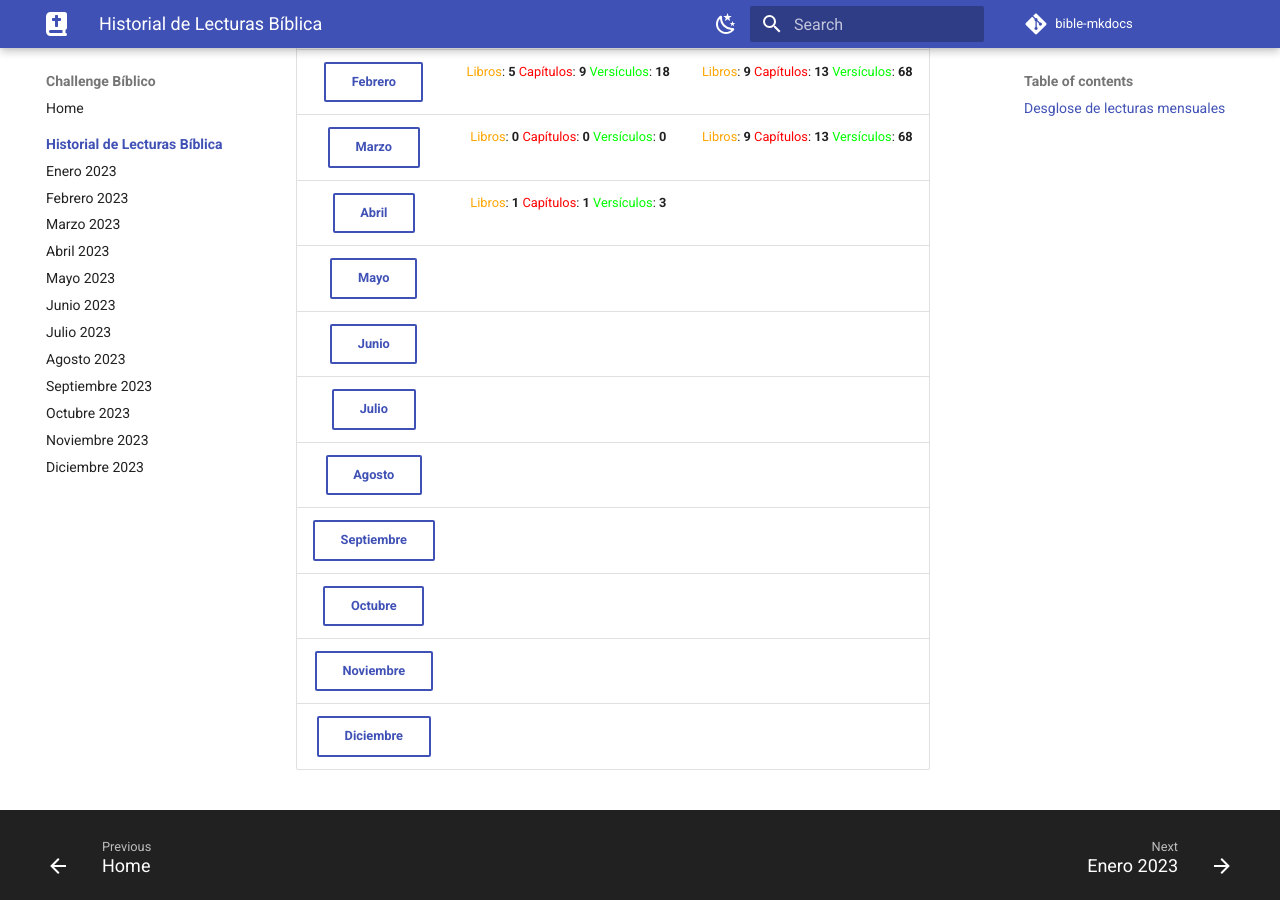
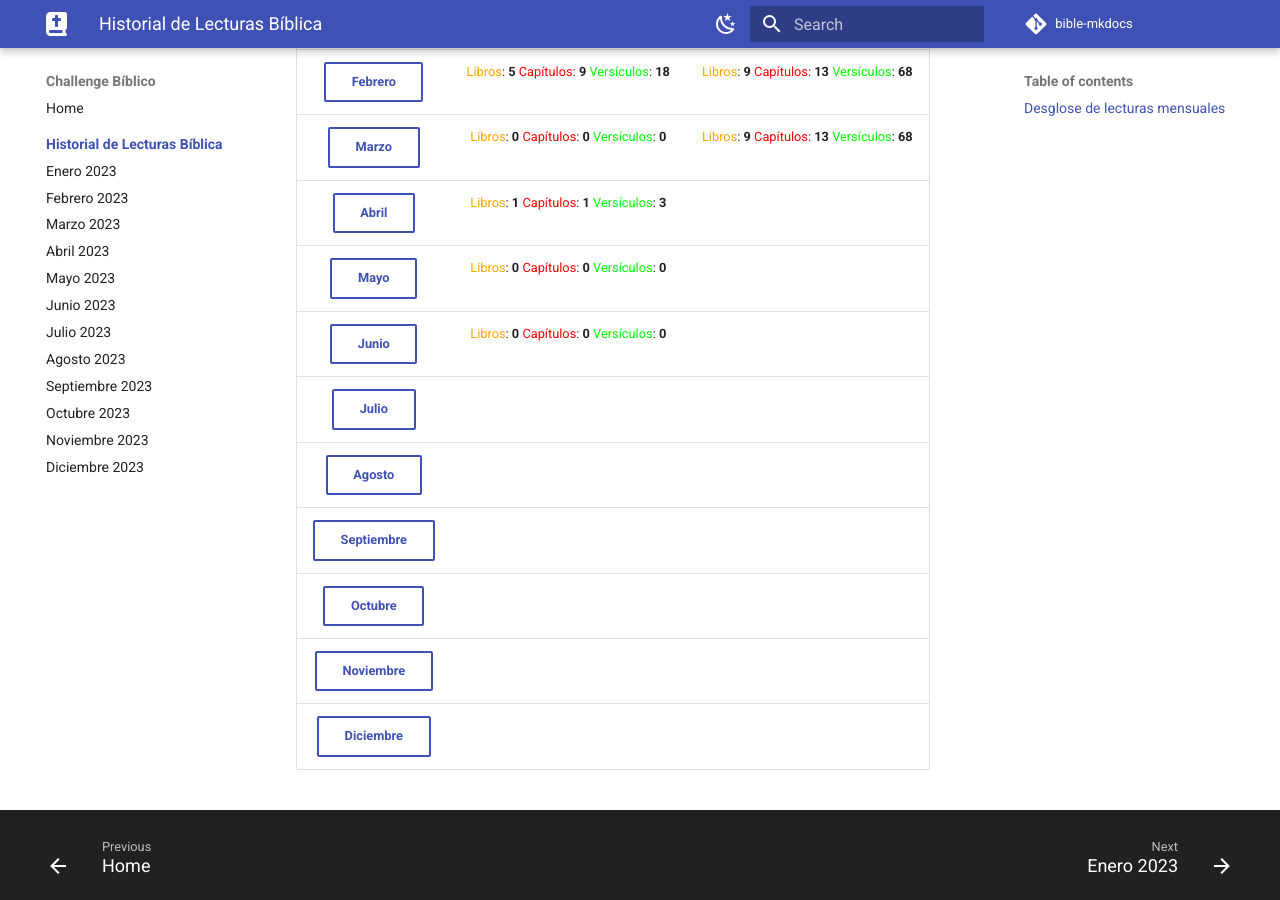
Before and after one commit to kiki7766/bible-mkdocs, an MkDocs documentation site: the page built from docs/m/index.md, in a window 1280 px wide and 900 px high, scrolled down 632 px. Built offline with MkDocs 1.6.1 and Material for MkDocs 9.7.7, drawn with Linux system fonts in a browser that asks for light colours; some web fonts are replaced; comment, search, counter and statistics services are not loaded.

Commit message:
Adding nothing to table

```diff
--- a/docs/m/index.md
+++ b/docs/m/index.md
@@ -16,8 +16,8 @@
 | [Febrero](feb.md){.md-button}       | <font color=orange>Libros</font>: **5** <font color=red>Capítulos</font>: **9** <font color=lime>Versículos</font>: **18** | <font color=orange>Libros</font>: **9** <font color=red>Capítulos</font>: **13** <font color=lime>Versículos</font>: **68** |
 | [Marzo](mar.md){.md-button} | <font color=orange>Libros</font>: **0** <font color=red>Capítulos</font>: **0** <font color=lime>Versículos</font>: **0**  | <font color=orange>Libros</font>: **9** <font color=red>Capítulos</font>: **13** <font color=lime>Versículos</font>: **68** |
 | [Abril](abr.md){.md-button}         | <font color=orange>Libros</font>: **1** <font color=red>Capítulos</font>: **1** <font color=lime>Versículos</font>: **3**  | |
-| [Mayo](may.md){.md-button}          |  | |
-| [Junio](jun.md){.md-button}         |  | |
+| [Mayo](may.md){.md-button}          | <font color=orange>Libros</font>: **0** <font color=red>Capítulos</font>: **0** <font color=lime>Versículos</font>: **0**   | |
+| [Junio](jun.md){.md-button}         | <font color=orange>Libros</font>: **0** <font color=red>Capítulos</font>: **0** <font color=lime>Versículos</font>: **0**   | |
 | [Julio](jul.md){.md-button}         |  | |
 | [Agosto](ago.md){.md-button}        |  | |
 | [Septiembre](sep.md){.md-button}    |  | |
```
